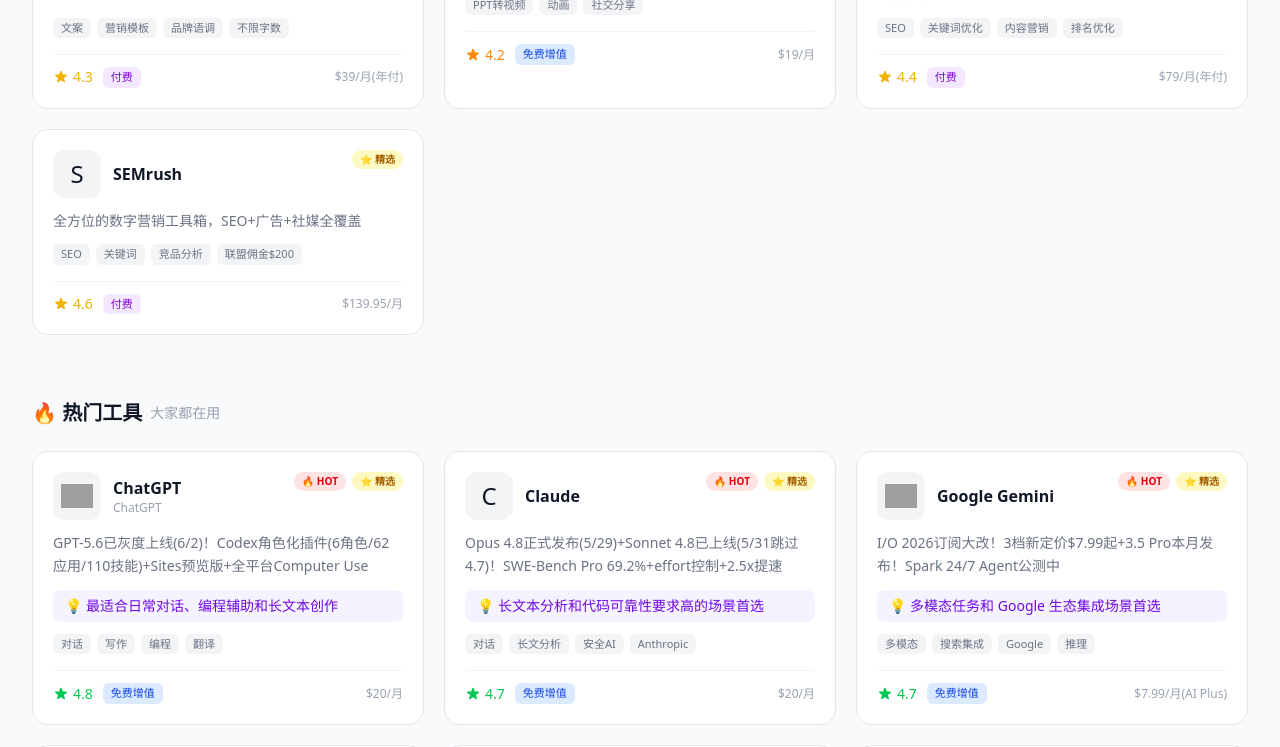
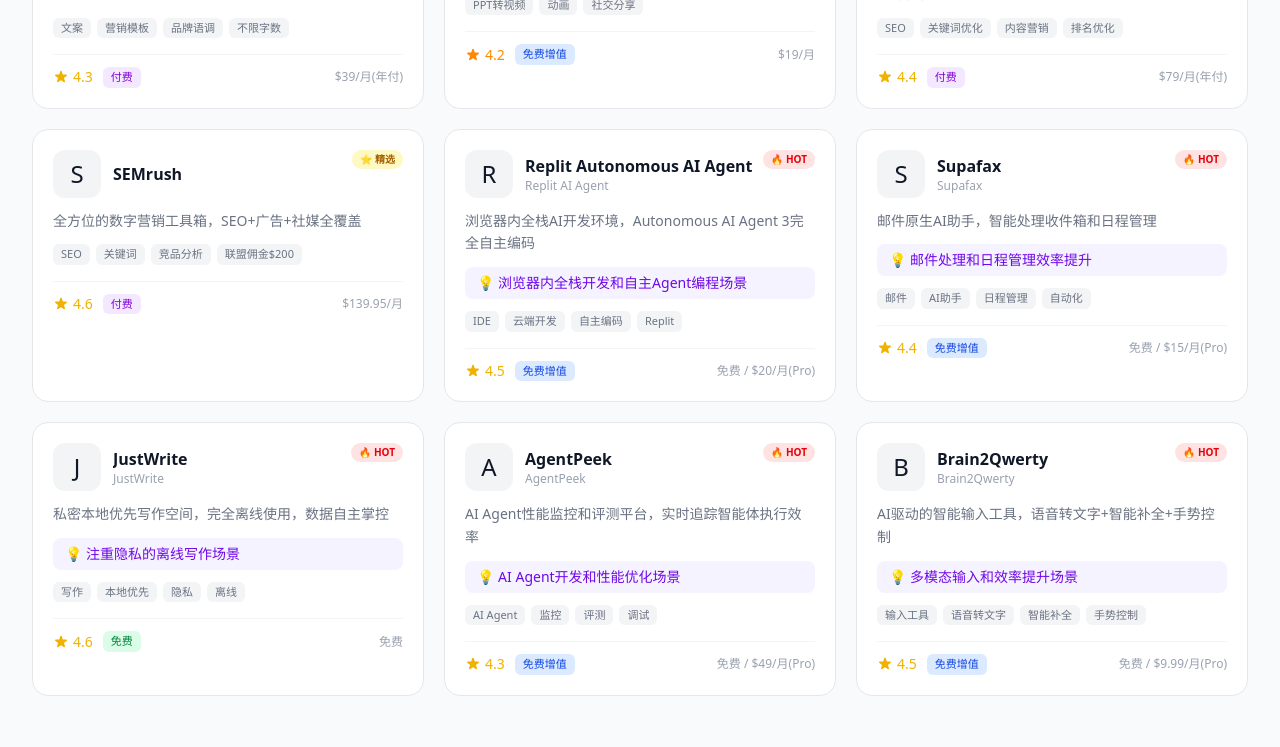
Before and after one commit to RicharZhaoyj/ai-tool-hub, a Next.js app: page / in a window 1280 px wide. Shown: the part 4080-4827 px from the top of the page. Built offline with nearby package versions, Linux system fonts and the light colour scheme; no server answers; grey boxes are pictures that could not be loaded.

Commit message:
weekly: add new AI tools (Replit, Supafax, JustWrite, AgentPeek, Brain2Qwerty)

```diff
--- a/data/tools.ts
+++ b/data/tools.ts
@@ -696,6 +696,107 @@
     createdAt: '2008-01-01',
     updatedAt: '2025-03-01',
   },
+  // ===== AI Agent/自动化 =====
+  {
+    id: 't38',
+    slug: 'replit',
+    name: 'Replit Autonomous AI Agent',
+    nameEn: 'Replit AI Agent',
+    tagline: '浏览器内全栈AI开发环境，Autonomous AI Agent 3完全自主编码',
+    description: '基于浏览器的云端开发平台，2026年推出Autonomous AI Agent 3，能够完全自主地规划、编码和迭代优化项目。支持Python、JavaScript、TypeScript等主流编程语言，深度集成Claude、GPT-5.5、Gemini等AI模型。2026年1月推出Mobile Apps功能，允许用户用纯自然语言在手机上开发应用。免费版可用基础功能，Pro $20/月提供更多算力和高级功能。',
+    category: 'coding-dev',
+    tags: ['IDE', '云端开发', '自主编码', 'Replit', 'AI Agent', '多模型集成', 'Mobile Apps'],
+    logoUrl: 'https://replit.com/favicon.ico',
+    pricingType: 'freemium',
+    priceFrom: '免费 / $20/月(Pro)',
+    officialUrl: 'https://replit.com',
+    rating: 4.5,
+    featured: false,
+    hot: true,
+    createdAt: '2016-01-01',
+    updatedAt: '2026-06-30',
+    recommendationReason: '浏览器内全栈开发和自主Agent编程场景',
+  },
+  {
+    id: 't39',
+    slug: 'supafax',
+    name: 'Supafax',
+    nameEn: 'Supafax',
+    tagline: '邮件原生AI助手，智能处理收件箱和日程管理',
+    description: '邮件原生AI助手，深度集成电子邮件和日历系统，能够智能分类邮件、自动回复常规邮件、识别会议邀请并安排日程、追踪任务进度。支持自然语言查询邮件内容和日程安排，自动生成邮件摘要和待办事项列表。免费版可用基础功能，Pro $15/月提供高级智能分类和团队协作功能。',
+    category: 'productivity',
+    tags: ['邮件', 'AI助手', '日程管理', '自动化', 'Supafax', '智能分类'],
+    logoUrl: 'https://supafax.com/favicon.ico',
+    pricingType: 'freemium',
+    priceFrom: '免费 / $15/月(Pro)',
+    officialUrl: 'https://supafax.com',
+    rating: 4.4,
+    featured: false,
+    hot: true,
+    createdAt: '2025-06-01',
+    updatedAt: '2026-06-30',
+    recommendationReason: '邮件处理和日程管理效率提升',
+  },
+  {
+    id: 't40',
+    slug: 'justwrite',
+    name: 'JustWrite',
+    nameEn: 'JustWrite',
+    tagline: '私密本地优先写作空间，完全离线使用，数据自主掌控',
+    description: '一款私密、本地优先的写作空间，强调数据隐私和用户控制权。所有数据存储在本地，支持完全离线使用，无需云端同步。内置AI写作辅助功能（语法检查、风格建议、内容扩展），支持Markdown格式和多种导出选项。界面简洁专注，无干扰写作体验。免费开源，可自行部署。',
+    category: 'text-generation',
+    tags: ['写作', '本地优先', '隐私', '离线', 'Markdown', 'JustWrite', '开源'],
+    logoUrl: 'https://justwrite.app/favicon.ico',
+    pricingType: 'free',
+    priceFrom: '免费',
+    officialUrl: 'https://justwrite.app',
+    rating: 4.6,
+    featured: false,
+    hot: true,
+    createdAt: '2025-08-01',
+    updatedAt: '2026-06-30',
+    recommendationReason: '注重隐私的离线写作场景',
+  },
+  {
+    id: 't41',
+    slug: 'agentpeek',
+    name: 'AgentPeek',
+    nameEn: 'AgentPeek',
+    tagline: 'AI Agent性能监控和评测平台，实时追踪智能体执行效率',
+    description: '专注于AI Agent性能监控和评测的平台，能够实时追踪智能体的执行效率、任务完成率、资源消耗和错误率。支持多Agent对比评测，提供详细的性能报告和优化建议。适用于开发团队调试和优化AI Agent工作流，支持主流Agent框架集成。免费版可用基础监控，Pro $49/月提供高级分析和团队协作。',
+    category: 'coding-dev',
+    tags: ['AI Agent', '监控', '评测', '调试', 'AgentPeek', '性能分析'],
+    logoUrl: 'https://agentpeek.com/favicon.ico',
+    pricingType: 'freemium',
+    priceFrom: '免费 / $49/月(Pro)',
+    officialUrl: 'https://agentpeek.com',
+    rating: 4.3,
+    featured: false,
+    hot: true,
+    createdAt: '2026-01-01',
+    updatedAt: '2026-06-30',
+    recommendationReason: 'AI Agent开发和性能优化场景',
+  },
+  {
+    id: 't42',
+    slug: 'brain2qwerty',
+    name: 'Brain2Qwerty',
+    nameEn: 'Brain2Qwerty',
+    tagline: 'AI驱动的智能输入工具，语音转文字+智能补全+手势控制',
+    description: 'AI驱动的智能输入工具，融合语音转文字、智能补全、手势控制等多种输入方式。支持70+语言实时语音识别，智能预测用户输入意图并提供上下文相关的补全建议，支持手写和手势操作。可作为系统级输入工具使用，提升跨应用输入效率。基础版免费，Pro $9.99/月提供高级功能。',
+    category: 'productivity',
+    tags: ['输入工具', '语音转文字', '智能补全', '手势控制', 'Brain2Qwerty', '多语言'],
+    logoUrl: 'https://brain2qwerty.com/favicon.ico',
+    pricingType: 'freemium',
+    priceFrom: '免费 / $9.99/月(Pro)',
+    officialUrl: 'https://brain2qwerty.com',
+    rating: 4.5,
+    featured: false,
+    hot: true,
+    createdAt: '2025-03-01',
+    updatedAt: '2026-06-30',
+    recommendationReason: '多模态输入和效率提升场景',
+  },
 ];
 
 // 工具查询函数
```
